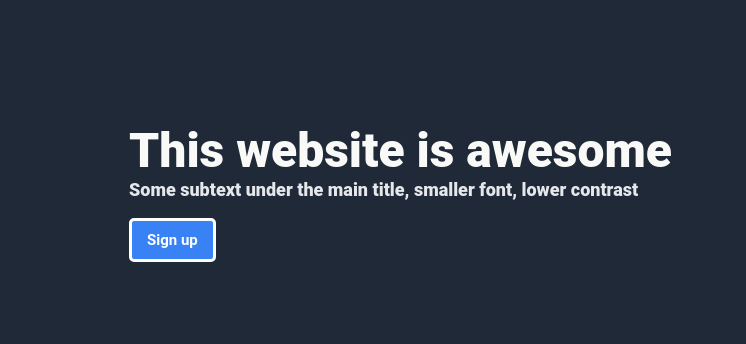
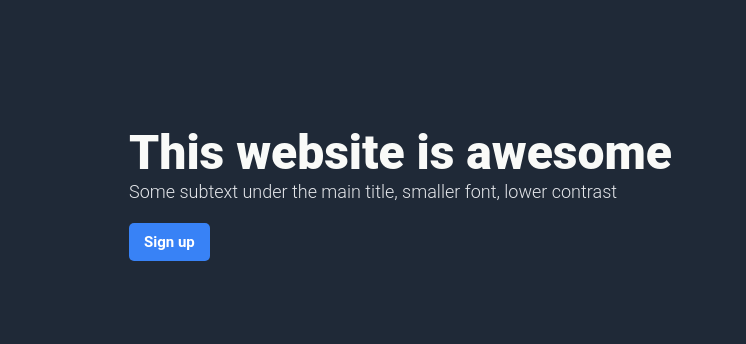
Before and after one commit to NazTM/top-first-landing-page, a plain HTML site: page index.html in a window 1280 px wide. Shown: the part 115-459 px from the top of the page, 0-746 px from the left. Drawn offline with Linux system fonts and the light colour scheme; grey boxes are pictures that could not be loaded.

Commit message:
edit style.css

```diff
--- a/style.css
+++ b/style.css
@@ -61,6 +61,10 @@ body {
   font-weight: 900;
 }
 
+.hero-secondary-text {
+  font-weight: 300;
+}
+
 .hero-secondary-text, .header-link-text {
   font-size: 18px;
   color: #e5e7eb;
@@ -114,10 +118,19 @@ footer p {
   justify-content: center;
 }
 
-button {
+.cta button {
   background-color: #3882f6;
   padding: 10px 15px;
   border: 3px solid white;
+  color: white;
+  font-size: 15px;
+  border-radius: 5px;
+}
+
+.hero-section button {
+  background-color: #3882f6;
+  padding: 10px 15px;
+  border: 3px transparent;
   color: white;
   font-size: 15px;
   border-radius: 5px;
```
